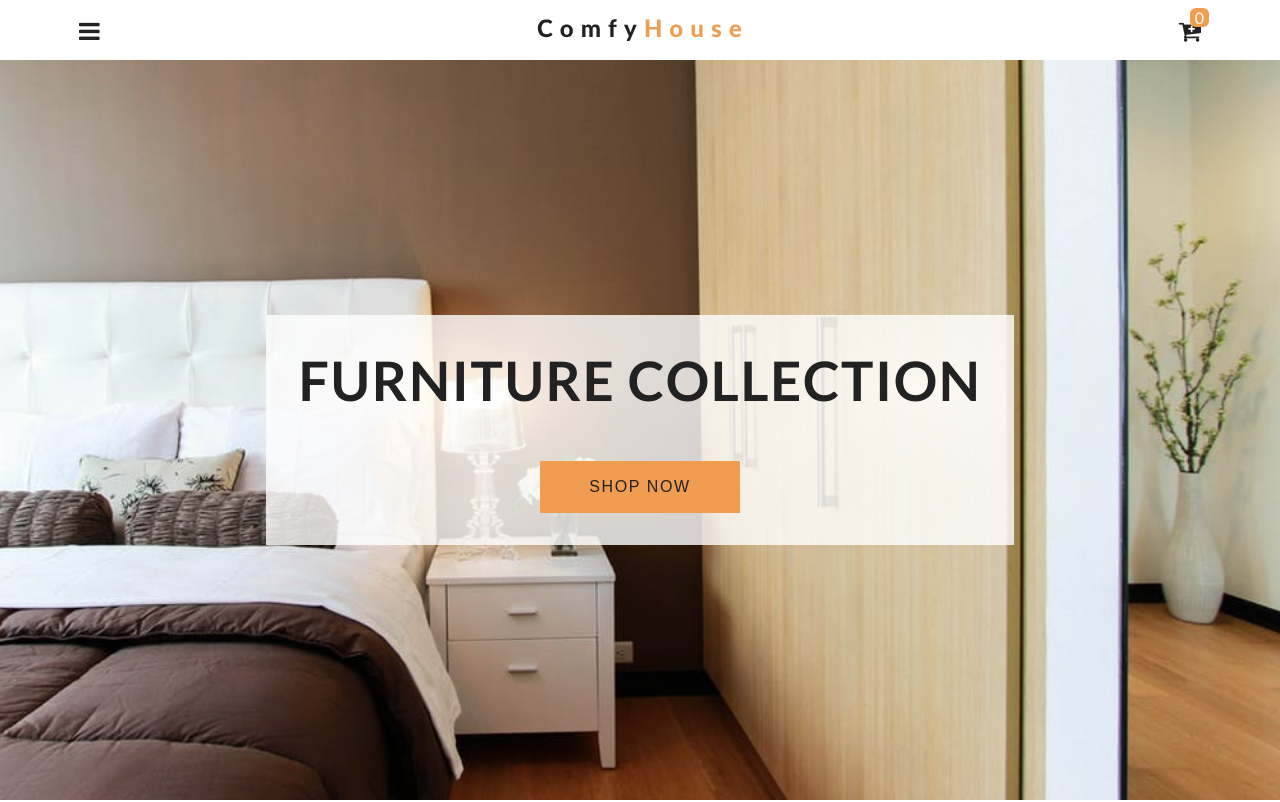
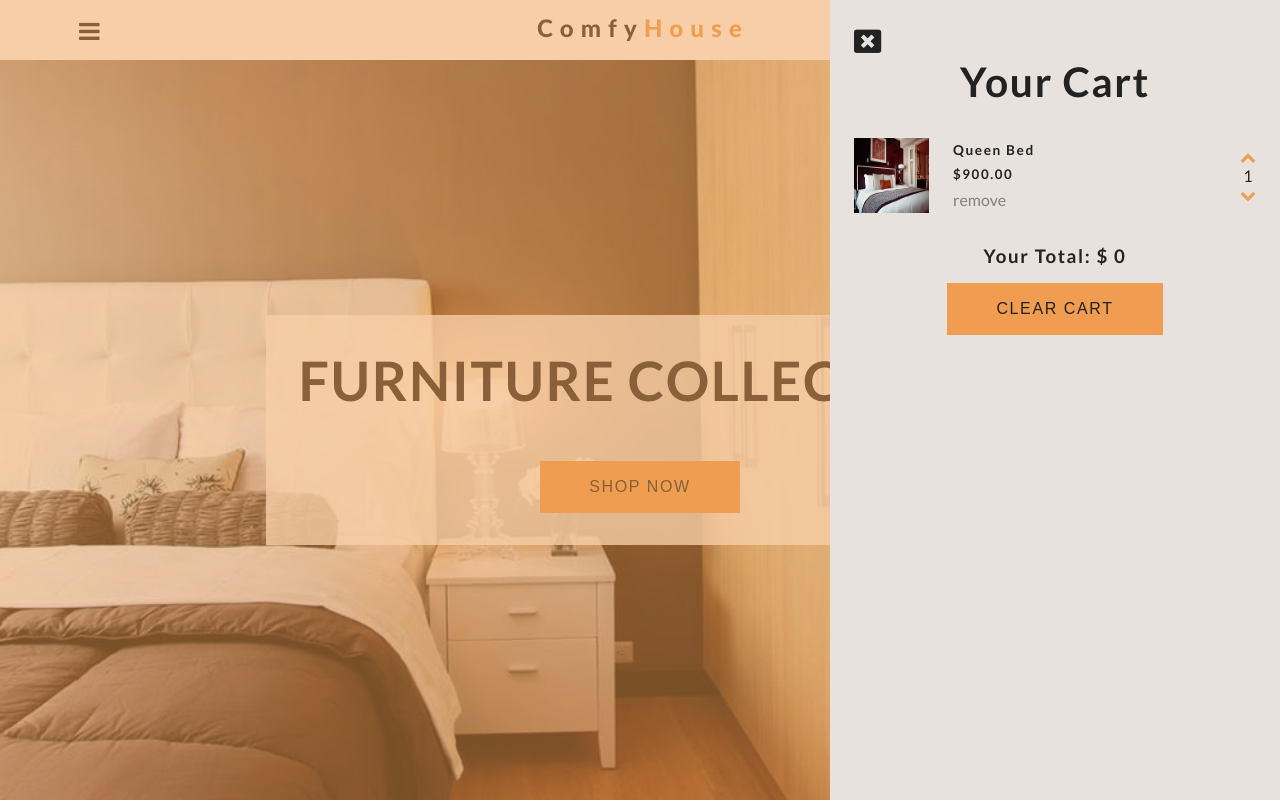
Before and after one commit to MouhaDiouf/comfy-house, a plain HTML site: page index.html in a window 1280 px wide. Shown: the top 802 px of the page. Drawn offline with Linux system fonts and the light colour scheme.

Commit message:
Set up the javascript

```diff
--- a/app.js
+++ b/app.js
@@ -0,0 +1,28 @@
+// Variables
+const cartBtn = document.querySelector('.cart-btn');
+const closeCartBtn = document.querySelector('.close-cart');
+const clearCartBtn = document.querySelector('.clear-cart');
+const cartDOM = document.querySelector('.cart');
+const cartOverlay = document.querySelector('.cart-overlay');
+const cartItems = document.querySelector('.cart-items');
+const cartTotal = document.querySelector('.cart-total');
+const cartContent = document.querySelector('.cart-content');
+const productsDOM = document.querySelector('.products-center');
+
+// cart
+let cart = [];
+// getting the products
+class Products {}
+
+//display products
+
+class UI {}
+
+// local storage
+
+class Storage {}
+
+document.addEventListener('DOMContentLoaded', () => {
+  const ui = new UI();
+  const products = new Products();
+});
--- a/index.html
+++ b/index.html
@@ -57,8 +57,32 @@
                 <i class="fa fa-window-close"></i>
                 <h2>Your cart</h2>
             </span>
+            <div class="cart-content">
+                <div class="cart-item">
+                    <img src="./images/product-1.jpeg" alt="product">
+                    <div>
+                        <h4>Queen bed</h4>
+                        <h5>$900.00</h5>
+                        <span class="remove-item">remove</span>
+                    </div>
+                    <div>
+                        <i class="fa fa-chevron-up">
+
+                        </i>
+                        <p class="item-amount">1</p>
+                        <i class="fa fa-chevron-down"></i>
+                    </div>
+                </div>
+                <!-- End of cart item -->
+
+            </div>
+            <div class="cart-footer">
+                <h3>Your total: $ <span class="cart-total">0</span></h3>
+                <button class="clear-cart banner-btn">clear cart</button>
+            </div>
         </div>
     </div>
+
     <!-- end of cart -->
     <script src="app.js"></script>
 </body>
--- a/main.css
+++ b/main.css
@@ -6,96 +6,5 @@
 
 /* ---------------End of Products ---------------- */
 /* --------------- Cart ---------------- */
-.cart-overlay {
-  position: fixed;
-  top: 0;
-  right: 0;
-  width: 100%;
-  height: 100%;
-  transition: var(--mainTransition);
-  background: rgb(240, 157, 81, 0.5);
-  z-index: 2;
-  visibility: hidden;
-}
-.cart {
-  position: fixed;
-  top: 0;
-  right: 0;
-  width: 100%;
-  height: 100%;
-  overflow: scroll;
-  z-index: 3;
-  background: rgb(231, 226, 221);
-  padding: 1.5rem;
-  transition: var(--mainTransition);
-  transform: translateX(100%);
-}
-.showCart {
-  transform: translateX(0);
-}
-.transparentBcg {
-  visibility: visible;
-}
-@media screen and (min-width: 768px) {
-  .cart {
-    width: 30vw;
-    min-width: 450px;
-  }
-}
-
-.close-cart {
-  font-size: 1.7rem;
-  cursor: pointer;
-}
-.cart h2 {
-  text-transform: capitalize;
-  text-align: center;
-  letter-spacing: var(--mainSpacing);
-  margin-bottom: 2rem;
-}
-/*---------- Cart Item -------------------- */
-.cart-item {
-  display: grid;
-  align-items: center;
-  grid-template-columns: auto 1fr auto;
-  grid-column-gap: 1.5rem;
-  margin: 1.5rem 0;
-}
-.cart-item img {
-  width: 75px;
-  height: 75px;
-}
-.cart-item h4 {
-  font-size: 0.85rem;
-  text-transform: capitalize;
-  letter-spacing: var(--mainSpacing);
-}
-.cart-item h5 {
-  margin: 0.5rem 0;
-  letter-spacing: var(--mainSpacing);
-}
-.item-amount {
-  text-align: center;
-}
-.remove-item {
-  color: grey;
-  cursor: pointer;
-}
-.fa-chevron-up,
-.fa-chevron-down {
-  color: var(--primaryColor);
-  cursor: pointer;
-}
-/*---------- End of Cart Item -------------------- */
-
-.cart-footer {
-  margin-top: 2rem;
-  letter-spacing: var(--mainSpacing);
-  text-align: center;
-}
-.cart-footer h3 {
-  text-transform: capitalize;
-  margin-bottom: 1rem;
-}
 
 /* --------------- End of Cart ---------------- */
--- a/styles.css
+++ b/styles.css
@@ -161,3 +161,95 @@ body {
   color: var(--primaryColor);
   text-align: center;
 }
+
+.cart-overlay {
+  position: fixed;
+  top: 0;
+  right: 0;
+  width: 100%;
+  height: 100%;
+  transition: var(--mainTransition);
+  background: rgb(240, 157, 81, 0.5);
+  z-index: 2;
+  /* visibility: hidden; */
+}
+.cart {
+  position: fixed;
+  top: 0;
+  right: 0;
+  width: 100%;
+  height: 100%;
+  overflow: scroll;
+  z-index: 3;
+  background: rgb(231, 226, 221);
+  padding: 1.5rem;
+  transition: var(--mainTransition);
+  /* transform: translateX(100%); */
+}
+.showCart {
+  transform: translateX(0);
+}
+.transparentBcg {
+  visibility: visible;
+}
+@media screen and (min-width: 768px) {
+  .cart {
+    width: 30vw;
+    min-width: 450px;
+  }
+}
+
+.close-cart {
+  font-size: 1.7rem;
+  cursor: pointer;
+}
+.cart h2 {
+  text-transform: capitalize;
+  text-align: center;
+  letter-spacing: var(--mainSpacing);
+  margin-bottom: 2rem;
+}
+/*---------- Cart Item -------------------- */
+.cart-item {
+  display: grid;
+  align-items: center;
+  grid-template-columns: auto 1fr auto;
+  grid-column-gap: 1.5rem;
+  margin: 1.5rem 0;
+}
+.cart-item img {
+  width: 75px;
+  height: 75px;
+}
+.cart-item h4 {
+  font-size: 0.85rem;
+  text-transform: capitalize;
+  letter-spacing: var(--mainSpacing);
+}
+.cart-item h5 {
+  margin: 0.5rem 0;
+  letter-spacing: var(--mainSpacing);
+}
+.item-amount {
+  text-align: center;
+}
+.remove-item {
+  color: grey;
+  cursor: pointer;
+}
+.fa-chevron-up,
+.fa-chevron-down {
+  color: var(--primaryColor);
+  cursor: pointer;
+}
+/*---------- End of Cart Item -------------------- */
+
+.cart-footer {
+  margin-top: 2rem;
+  letter-spacing: var(--mainSpacing);
+  text-align: center;
+}
+.cart-footer h3 {
+  text-transform: capitalize;
+  margin-bottom: 1rem;
+}
```
